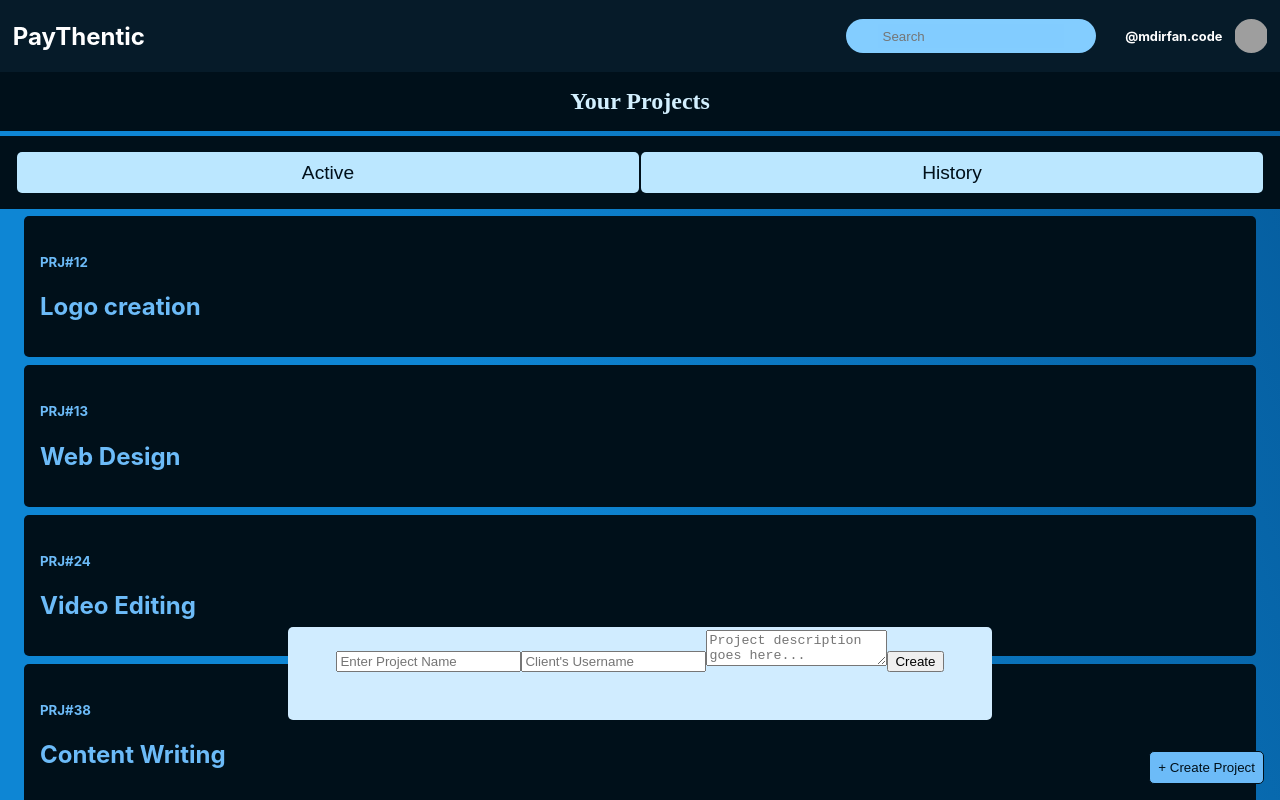
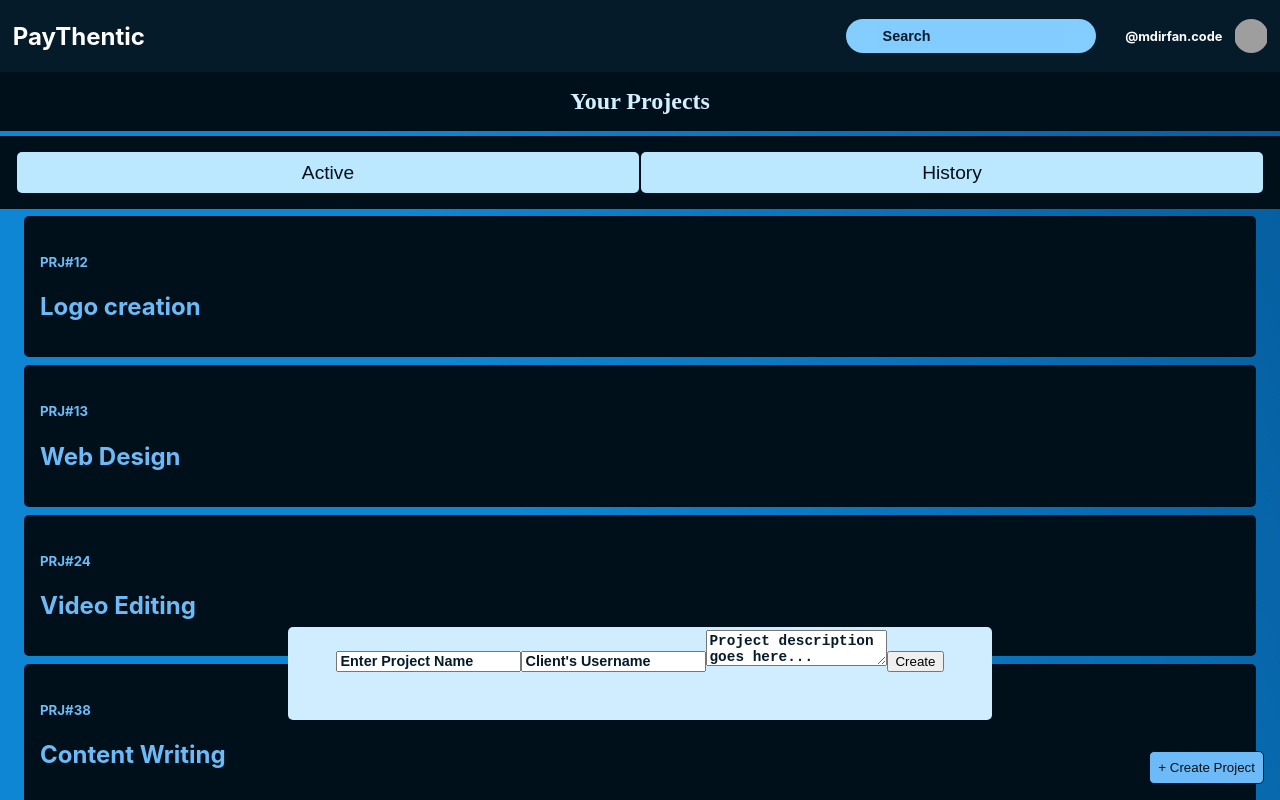
Before and after one commit to mdirfan-code/Paythentic, a React (Create React App) app in the folder paythentic/: page / in a window 1280 px wide. Built offline with nearby package versions, Linux system fonts and the light colour scheme; grey boxes are pictures that could not be loaded; a web font is replaced by a local one.

Commit message:
2 little more :) enhancement has done on search bar in NavBar.js

```diff
--- a/paythentic/src/Components/NavBar.css
+++ b/paythentic/src/Components/NavBar.css
@@ -35,7 +35,7 @@ h1{
 .Options-OnOption{
     position: absolute;
 
-    background-color: rgb(6, 27, 41);;
+    background-color: rgb(6, 27, 41);
 padding-top:4.5rem;
 
     padding: 0.5rem;
@@ -62,6 +62,25 @@ padding-top:4.5rem;
     border-radius: 30px;
 
 }
+
+::placeholder {
+    color: rgb(6, 27, 41);
+    font-size: 0.9rem;
+    font-weight: 600;
+    opacity: 1; /* Firefox */
+  }
+
+  :-ms-input-placeholder { /* Internet Explorer 10-11 */
+   color:rgb(6, 27, 41);
+   font-size: 0.9rem;
+   font-weight: 600;
+  }
+
+  ::-ms-input-placeholder { /* Microsoft Edge */
+   color: rgb(6, 27, 41);
+   font-size: 0.9rem;
+   font-weight: 600;
+  }
 
 #search-bar>input{
 
```
